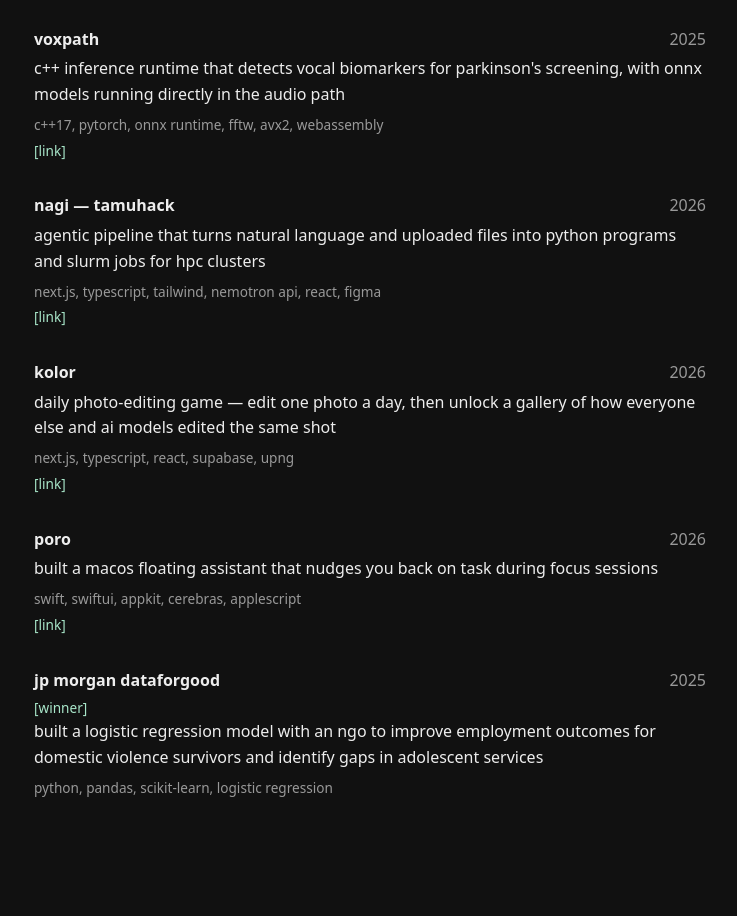
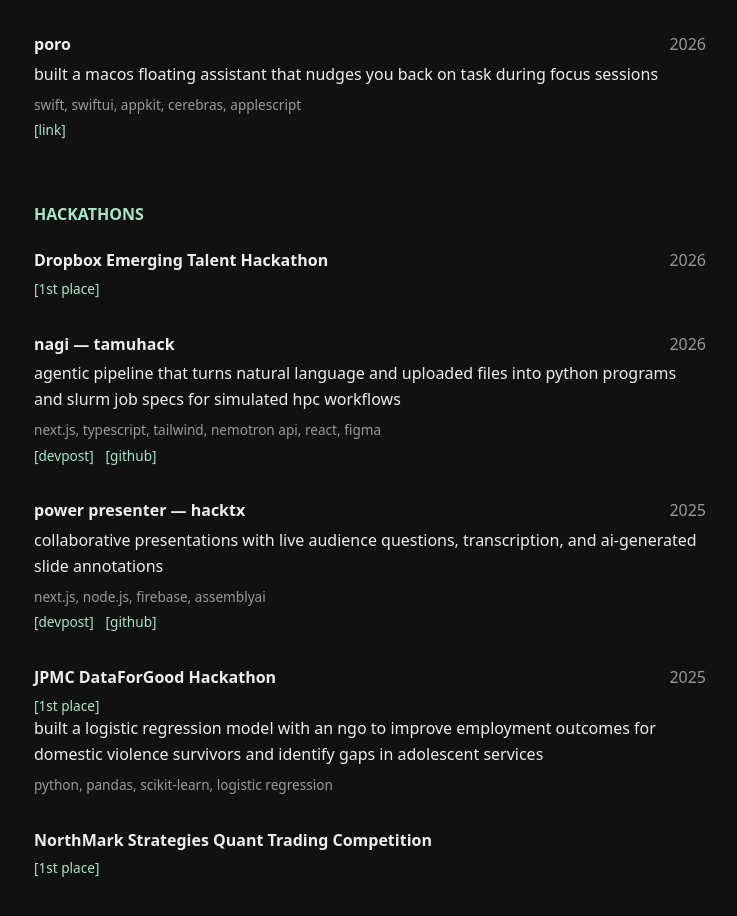
Before and after one commit to andrewv426/portfolio, a React (Vite) app: page / in a window 1280 px wide. Shown: the part 1186-2102 px from the top of the page, without its empty margins (270-1007 px from the left). Built offline with nearby package versions, Linux system fonts and the light colour scheme; a web font is replaced by a local one.

Commit message:
refactor: group hackathons and tighten section spacing

```diff
--- a/src/App.css
+++ b/src/App.css
@@ -96,17 +96,17 @@
   font-weight: 500;
 }
 
-.awards h2,
+.hackathons h2,
 .experience h2,
 .projects h2 {
   color: var(--accent-link);
   font-size: 1rem;
   margin-bottom: 1.5rem;
 }
-.awards,
+.hackathons,
 .experience,
 .projects {
-  padding-top: 2rem;
+  padding-top: 1rem;
 }
 
 .entry {
@@ -259,12 +259,15 @@
   color: var(--text-muted);
 }
 .entry-repo-row {
+  display: flex;
+  flex-wrap: wrap;
+  gap: 0.75rem;
   margin: 0.25rem 0 0;
   font-size: 0.85rem;
 }
 
 section {
-  margin-bottom: var(--space-2xl);
+  margin-bottom: var(--space-xl);
 }
 .page h1, .page p {
   margin-bottom: 1.5rem;
--- a/src/components/Entry.jsx
+++ b/src/components/Entry.jsx
@@ -1,5 +1,5 @@
 function Entry({ entry }) {
-  const { name, date, description, initiatives = [], tech, tags = [], repoUrl } = entry;
+  const { name, date, description, initiatives = [], tech, tags = [], repoUrl, devpostUrl } = entry;
 
   return (
     <article className="entry">
@@ -30,16 +30,23 @@
       )}
       {tech && <p className="tech">{tech}</p>}
 
+      {(repoUrl || devpostUrl) && (
+        <p className="entry-repo-row">
+          {devpostUrl && (
+            <a className="link-accent" href={devpostUrl} target="_blank" rel="noreferrer">
+              [devpost]
+            </a>
+          )}
           {repoUrl && (
-        <p className="entry-repo-row">
             <a
               className="link-accent"
               href={repoUrl}
               target="_blank"
               rel="noreferrer"
             >
-            [link]
+              {devpostUrl ? "[github]" : "[link]"}
             </a>
+          )}
         </p>
       )}
     </article>
--- /dev/null
+++ b/src/components/Hackathons.jsx
@@ -0,0 +1,15 @@
+import Entry from "./Entry.jsx";
+import { hackathons } from "../data/work.js";
+
+function Hackathons() {
+  return (
+    <section className="hackathons">
+      <h2>HACKATHONS</h2>
+      {hackathons.map((entry) => (
+        <Entry entry={entry} key={entry.name} />
+      ))}
+    </section>
+  );
+}
+
+export default Hackathons;
--- a/src/data/work.js
+++ b/src/data/work.js
@@ -59,17 +59,6 @@
   },
   {
     slug: null,
-    name: "nagi — tamuhack",
-    date: "2026",
-    description:
-      "agentic pipeline that turns natural language and uploaded files into python programs and slurm jobs for hpc clusters",
-    tech: "next.js, typescript, tailwind, nemotron api, react, figma",
-    tags: [],
-    repoUrl: "https://github.com/isaacchacko/tamuhack26",
-    entries: [],
-  },
-  {
-    slug: null,
     name: "kolor",
     date: "2026",
     description:
@@ -90,15 +79,47 @@
     repoUrl: "https://github.com/andrewv426/Poro",
     entries: [],
   },
+];
+
+export const hackathons = [
+  {
+    name: "Dropbox Emerging Talent Hackathon",
+    date: "2026",
+    tags: ["1st place"],
+  },
   {
     slug: null,
-    name: "jp morgan dataforgood",
+    name: "nagi — tamuhack",
+    date: "2026",
+    description:
+      "agentic pipeline that turns natural language and uploaded files into python programs and slurm job specs for simulated hpc workflows",
+    tech: "next.js, typescript, tailwind, nemotron api, react, figma",
+    tags: [],
+    devpostUrl: "https://devpost.com/software/askjd-eop639",
+    repoUrl: "https://github.com/isaacchacko/tamuhack26",
+    entries: [],
+  },
+  {
+    name: "power presenter — hacktx",
+    date: "2025",
+    description: "collaborative presentations with live audience questions, transcription, and ai-generated slide annotations",
+    tech: "next.js, node.js, firebase, assemblyai",
+    devpostUrl: "https://devpost.com/software/project-ishaan",
+    repoUrl: "https://github.com/isaacchacko/hacktx25",
+  },
+  {
+    slug: null,
+    name: "JPMC DataForGood Hackathon",
     date: "2025",
     description:
       "built a logistic regression model with an ngo to improve employment outcomes for domestic violence survivors and identify gaps in adolescent services",
     tech: "python, pandas, scikit-learn, logistic regression",
-    tags: ["winner"],
+    tags: ["1st place"],
     repoUrl: null,
     entries: [],
   },
+  {
+    name: "NorthMark Strategies Quant Trading Competition",
+    tags: ["1st place"],
+  },
 ];
--- a/src/pages/Home.jsx
+++ b/src/pages/Home.jsx
@@ -1,17 +1,13 @@
 import Experience from "../components/Experience.jsx";
 import Projects from "../components/Projects.jsx";
+import Hackathons from "../components/Hackathons.jsx";
 
 function Home() {
   return (
     <>
-      <section className="awards" aria-labelledby="awards-heading">
-        <h2 id="awards-heading">AWARDS</h2>
-        <p>1st @ Dropbox Emerging Talent Hackathon</p>
-        <p>1st @ JPMC DataForGood Hackathon</p>
-        <p>1st @ NorthMark Strategies Quant Trading Competition</p>
-      </section>
       <Experience />
       <Projects />
+      <Hackathons />
     </>
   );
 }
```
Lines whose indentation alone changed are shown as unchanged.
